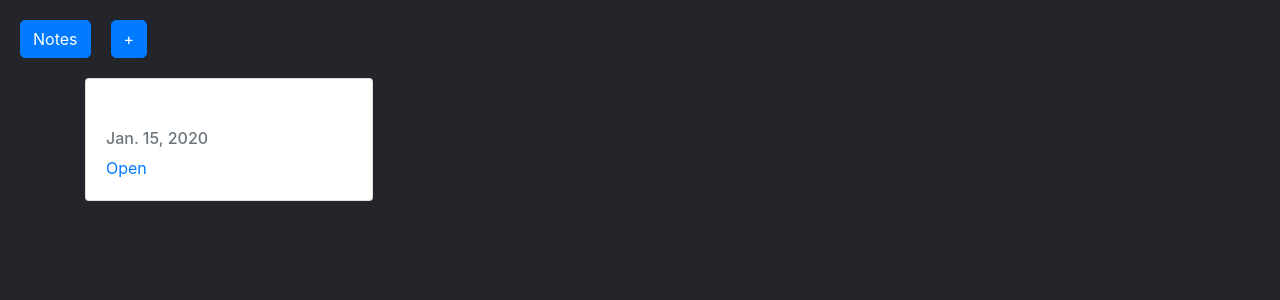
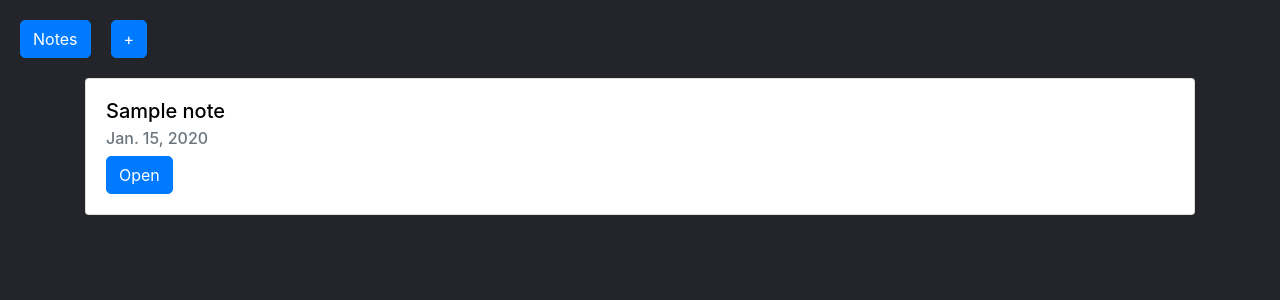
Before and after one commit to sabihdordab/simple-toolbox, a Django app: page /notepad/ in a window 1280 px wide. Shown: the part 66-366 px from the top of the page. Run offline with Django 4.2, Linux system fonts and the light colour scheme; a user stored in the database is signed in; tables that the repository leaves empty hold one stand-in row (values such as "Sample post"); some libraries are stand-ins or nearby versions.

Commit message:
change note card style

```diff
--- a/notepad/templates/notepad/notes_looks.html
+++ b/notepad/templates/notepad/notes_looks.html
@@ -1,7 +1,7 @@
-<div class="card" style="width: 18rem;">
-    <div class="card-body">
-      <h5 class="card-title">{{note.title}}</h5>
-      <h6 class="card-subtitle mb-2 text-muted">{{ note.date }}</h6>
-      <a href="{% url 'notepad:note' note.id %}" class="card-link">Open</a>
-    </div>
+<div class="card mb-4" style="width: 100%;">
+  <div class="card-body">
+    <h5 class="card-title" style="color: black">{{ note.title }}</h5>
+    <h6 class="card-subtitle mb-2 text-muted">{{ note.date }}</h6>
+    <a href="{% url 'notepad:note' note.id %}" class="btn btn-primary">Open</a>
   </div>
+</div>
```
